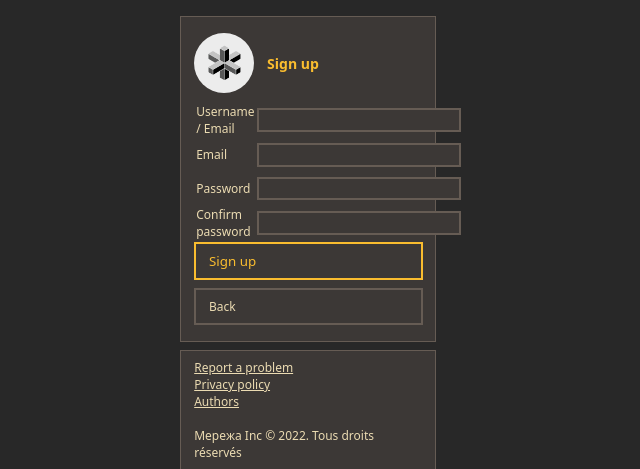
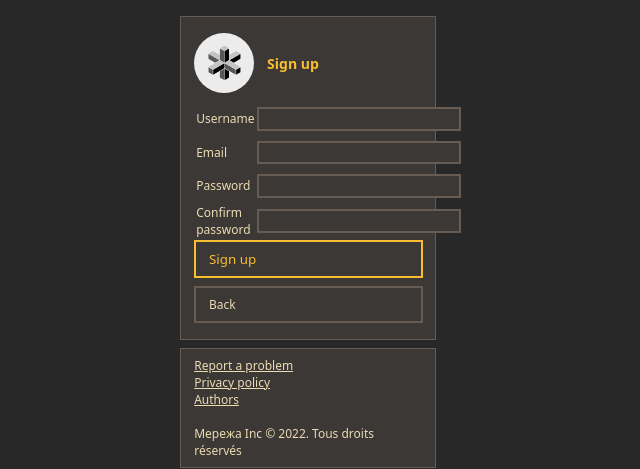
Before and after one commit to Bardak8/Mepexa, a PHP site: page / in a window 1280 px wide, after a click on "Sign up". Shown: the part 72-541 px from the top of the page, without its empty margins (338-978 px from the left). Run offline with PHP 8.4, Linux system fonts and the light colour scheme; data that the repository does not hold is empty.

Commit message:
fix(am stupid)

```diff
--- a/Application/template/components/side_bar.php
+++ b/Application/template/components/side_bar.php
@@ -62,7 +62,7 @@
                 <table>
                     <tr>
                         <td>
-                            <label for="username">Username / Email</label>
+                            <label for="username">Username</label>
                         </td>
                         <td>
                             <input type="text" name="username" id="username" required>
@@ -109,7 +109,7 @@
                 <table>
                     <tr>
                         <td>
-                            <label for="username">Username</label>
+                            <label for="username">Username / Email</label>
                         </td>
                         <td>
                             <input type="text" name="username" id="username" required>
```
